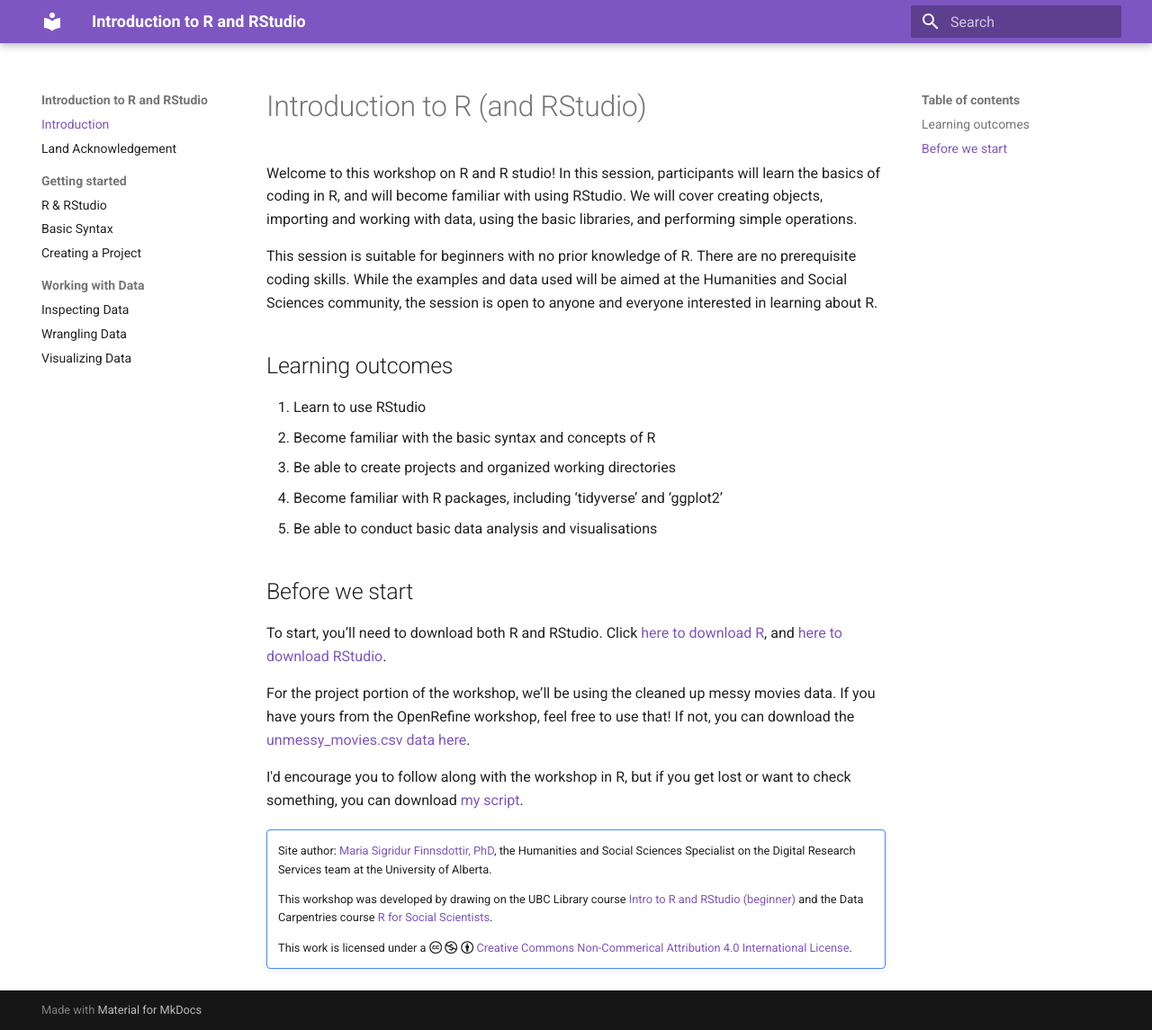
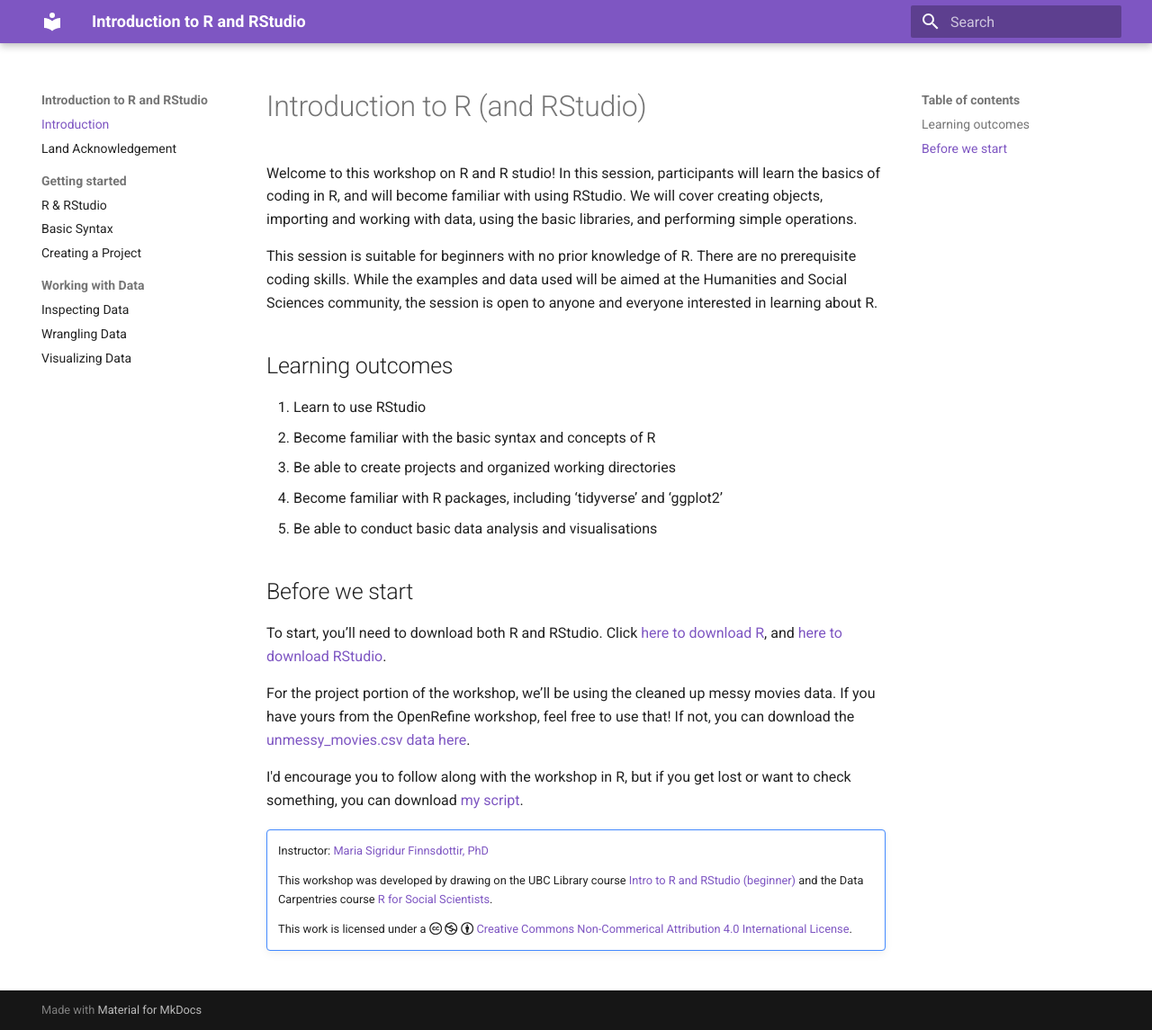
Before and after one commit to finnsdottir/intro_r_fall2025, an MkDocs documentation site: the page built from docs/index.md, in a window 1280 px wide and 1145 px high. Shown: the whole window at 90% size. Built offline with MkDocs 1.6.1 and Material for MkDocs 9.7.7, drawn with Linux system fonts in a browser that asks for light colours.

Commit message:
Update index.md

```diff
--- a/docs/index.md
+++ b/docs/index.md
@@ -21,7 +21,7 @@
 
 !!!note ""
 
-    Site author: [Maria Sigridur Finnsdottir, PhD]("mariasfinnsdottir.ca"), the Humanities and Social Sciences Specialist on the Digital Research Services team at the University of Alberta.
+    Instructor: [Maria Sigridur Finnsdottir, PhD]("mariasfinnsdottir.ca")
 
     This workshop was developed by drawing on the UBC Library course [Intro to R and RStudio (beginner)](https://ubc-library-rc.github.io/IntroR/) and the Data Carpentries course [R for Social Scientists](https://datacarpentry.github.io/r-socialsci/index.html).
 
```
